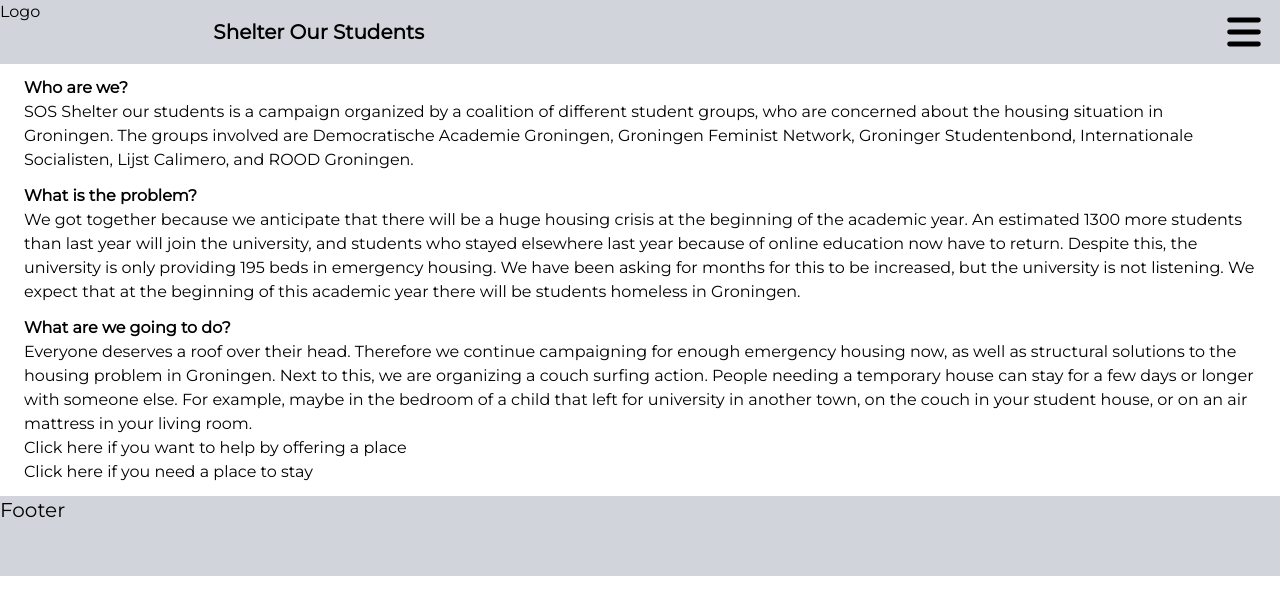
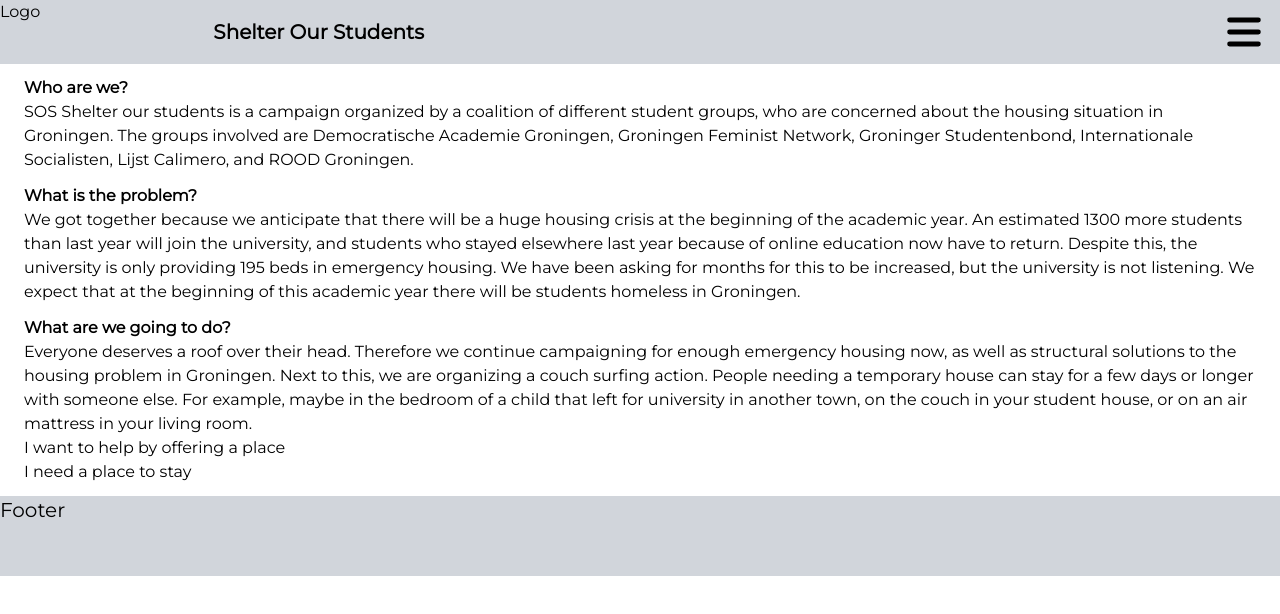
Before and after one commit to Nierot/ShelterOurStudents, a React (Create React App) app: page /about in a window 1280 px wide. Shown: the top 614 px of the page. Built offline with nearby package versions, Linux system fonts and the light colour scheme.

Commit message:
💬 Change language system to actually work

```diff
--- a/src/lang/en-GB.json
+++ b/public/lang/en-GB.json
@@ -11,11 +11,15 @@
     "footer": {
         "termsOfUse": "Terms of Use",
         "privacy": "Privacy",
-        "liability": "Liability"
+        "liability": "Liability",
+        "info": "info",
+        "collaborate": "collaborate"
     },
     "pages": {
         "home": {
-            "text": "leuk tekstje"
+            "text": "TODO leuk tekstje",
+            "help": "TODO I want to help",
+            "need": "TODO I need help"
         },
         "about": {
             "whoAreWe": {
@@ -30,8 +34,8 @@
                 "title": "What are we going to do?",
                 "text": "Everyone deserves a roof over their head. Therefore we continue campaigning for enough emergency housing now, as well as structural solutions to the housing problem in Groningen. Next to this, we are organizing a couch surfing action. People needing a temporary house can stay for a few days or longer with someone else. For example, maybe in the bedroom of a child that left for university in another town, on the couch in your student house, or on an air mattress in your living room.",
                 "links": {
-                    "host": "Click here if you want to help by offering a place",
-                    "need": "Click here if you need a place to stay"
+                    "host": "I want to help by offering a place",
+                    "need": "I need a place to stay"
                 }
             }
         },
--- /dev/null
+++ b/public/lang/nl-NL.json
@@ -0,0 +1,66 @@
+{
+  "iso": "en-GB",
+  "title": "Shelter Our Students",
+  "menu": {
+      "about": "About us",
+      "haveHouse": "I can host",
+      "needHouse": "I need a house",
+      "privacy": "Privacy",
+      "demands": "Demands"
+  },
+  "footer": {
+      "termsOfUse": "Terms of Use",
+      "privacy": "Privacy",
+      "liability": "Liability",
+      "info": "info",
+      "collaborate": "collaborate"
+  },
+  "pages": {
+      "home": {
+          "text": "TODO leuk tekstje",
+          "help": "TODO I want to help",
+          "need": "TODO I need help"
+      },
+      "about": {
+          "whoAreWe": {
+              "title": "Who are we?",
+              "text": "SOS Shelter our students is a campaign organized by a coalition of different student groups, who are concerned about the housing situation in Groningen. The groups involved are Democratische Academie Groningen, Groningen Feminist Network, Groninger Studentenbond, Internationale Socialisten, Lijst Calimero, and ROOD Groningen. "
+          },
+          "theProblem": {
+              "title": "What is the problem?",
+              "text": "We got together because we anticipate that there will be a huge housing crisis at the beginning of the academic year. An estimated 1300 more students than last year will join the university, and students who stayed elsewhere last year because of online education now have to return. Despite this, the university is only providing 195 beds in emergency housing. We have been asking for months for this to be increased, but the university is not listening. We expect that at the beginning of this academic year there will be students homeless in Groningen."
+          },
+          "toDo": {
+              "title": "What are we going to do?",
+              "text": "Everyone deserves a roof over their head. Therefore we continue campaigning for enough emergency housing now, as well as structural solutions to the housing problem in Groningen. Next to this, we are organizing a couch surfing action. People needing a temporary house can stay for a few days or longer with someone else. For example, maybe in the bedroom of a child that left for university in another town, on the couch in your student house, or on an air mattress in your living room.",
+              "links": {
+                  "host": "I want to help by offering a place",
+                  "need": "I need a place to stay"
+              }
+          }
+      },
+      "haveHouse": {
+          "explanation": "TODO leuk tekstje hiero met verwijzing naar link hieronder",
+          "link": "Click here to go to the sign up form"
+      },
+      "needHouse": {
+          "explanation": "TODO leuk tekstje hiero met verwijzing naar link hieronder",
+          "link": "Click here to go to the sign up form"
+      },
+      "privacy": {
+          "explanation": "TODO goed tekstje dat verwijst naar de privacy pdf hieronder",
+          "link": "Click here to view the privacy statement"
+      },
+      "demands": {
+          "title": "What are our demands?",
+          "text": {
+              "preface": "Of course, this can only be a temporal bandaid on a systematic, and long-term problem. Therefore, we demand that the university:",
+              "list": [
+                  "Immediately arranges for extra emergency housing for all homeless students in the city.",
+                  "Improves communication about the housing market to internationals, including on scammers next year. ",
+                  "builds 5000 rooms of student housing on Zernike Campus."
+              ]
+          }
+      }
+  }
+}
--- a/src/App.js
+++ b/src/App.js
@@ -1,10 +1,11 @@
-import { useState } from 'react'
+import { useState, useEffect } from 'react'
 import {
   BrowserRouter as Router,
   Switch,
   Route,
   Redirect
 } from 'react-router-dom'
+import { getLang } from './util'
 import Footer from './components/Footer'
 import Header from './components/Header'
 import Menu from './components/Menu'
@@ -15,41 +16,50 @@ import HostHouse from './pages/HostHouse'
 import NeedHouse from './pages/NeedHouse'
 import Privacy from './pages/Privacy'
 
-const App = ({ lang }) => {
+const App = () => {
+
+  const [lang, setLang] = useState({ iso: undefined })
+
+  useEffect(() => {
+    getLang().then(setLang)
+  }, []);
 
   const [menuOpen, setMenuOpen] = useState(false)
 
   const toggle = () => setMenuOpen(!menuOpen)
 
+  if (!lang.iso) {
+    return <div>Loading...</div>
+  }
   return (
-    <div className="h-screen">
+    <div className="h-screen bg-tertiary">
       <Header lang={lang} toggle={toggle} open={menuOpen}/>
       <Router>
         {menuOpen ?
           <Menu lang={lang} /> :
-          <Switch >
+          <Switch>
             <Route exact path="/about">
               <About lang={lang} />
-              <Footer />
+              <Footer lang={lang} />
             </Route>
             <Route exact path="/host-house">
               <HostHouse lang={lang} />
-              <Footer />
+              <Footer lang={lang} />
             </Route>
 
             <Route exact path="/need-house">
               <NeedHouse lang={lang} />
-              <Footer />
+              <Footer lang={lang} />
             </Route>
 
             <Route exact path="/privacy">
               <Privacy lang={lang} />
-              <Footer />
+              <Footer lang={lang} />
             </Route>
 
             <Route exact path="/demands">
               <Demands lang={lang} />
-              <Footer />
+              <Footer lang={lang} />
             </Route>
 
 
--- a/src/index.js
+++ b/src/index.js
@@ -2,15 +2,13 @@ import React from 'react';
 import ReactDOM from 'react-dom';
 import './index.css';
 import App from './App';
-import { getLang } from './util';
 // import reportWebVitals from './reportWebVitals';
 
-const lang = getLang()
-document.title = lang.title
+document.title = 'Shelter Our Students'
 
 ReactDOM.render(
   <React.StrictMode>
-    <App lang={lang}/>
+    <App/>
   </React.StrictMode>,
   document.getElementById('root')
 );
--- a/src/lang/nl-NL.json
+++ /dev/null
@@ -1,3 +0,0 @@
-{
-
-}
--- a/src/util.js
+++ b/src/util.js
@@ -4,23 +4,30 @@
  * @returns an object, as specified in ./lang/scheme.json, containing all
  * website text in the correct language
  */
-export const getLang = () => {
+export const getLang = async () => {
   const locales = navigator.languages === undefined
     ? [navigator.language]
     : navigator.languages
 
   // if for some reason the above did not work then set the language to
   // be english
-  if (!locales) {
-    return require('./lang/en-GB.json')
+  if (locales && (locales.filter(local => local.includes('nl')).length > 0)) {
+    return await fetchLang('/lang/en-GB.json')
   }
 
   // check if there is a language that is any form of dutch
   if (locales.filter(local => local.includes('nl')).length > 0) {
-    return require('./lang/nl-NL.json')
+    return await fetchLang('/lang/nl-NL.json')
   // else the preferred language is english
   } else {
-    return require('./lang/en-GB.json')
+    return await fetchLang('/lang/en-GB.json')
   }
+}
 
+const fetchLang = async lang => {
+  return await fetch(lang)
+    .then(res => res.json())
+    .catch(err => {
+      console.error(err)
+    })
 }
```
Also changed, not shown: public/lang/scheme.json (renamed from src/lang/scheme.json).
